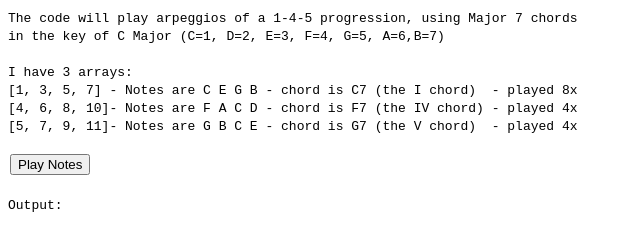
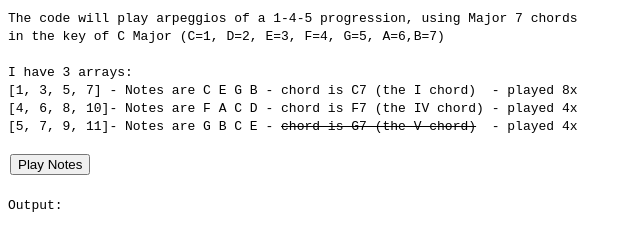
Before and after one commit to drberst/drberst.github.io, a website: page note-sequencer.html in a window 1280 px wide. Shown: the full height of the page, 0-640 px from the left. Drawn offline with Linux system fonts and the light colour scheme.

Commit message:
Update note-sequencer.html
found a bug but just made a note of it, will fix later

```diff
--- a/note-sequencer.html
+++ b/note-sequencer.html
@@ -37,7 +37,7 @@ in the key of C Major (C=1, D=2, E=3, F=4, G=5, A=6,B=7)
 I have 3 arrays:
 [1, 3, 5, 7] - Notes are C E G B - chord is C7 (the I chord)  - played 8x
 [4, 6, 8, 10]- Notes are F A C D - chord is F7 (the IV chord) - played 4x
-[5, 7, 9, 11]- Notes are G B C E - chord is G7 (the V chord)  - played 4x
+[5, 7, 9, 11]- Notes are G B C E - <strike title="currently there is a bug in the interval calculation, the 5 chord should be G B D. I will fix it soon, but leaving this note here for now. I still like the way G-B-C-E sounds. And G Major 7 would have an F# in it which is weird. I still have more to learn">chord is G7 (the V chord)</strike>  - played 4x
 
 </code>
         <button onclick="playSynthLine()">Play Notes</button>
```
